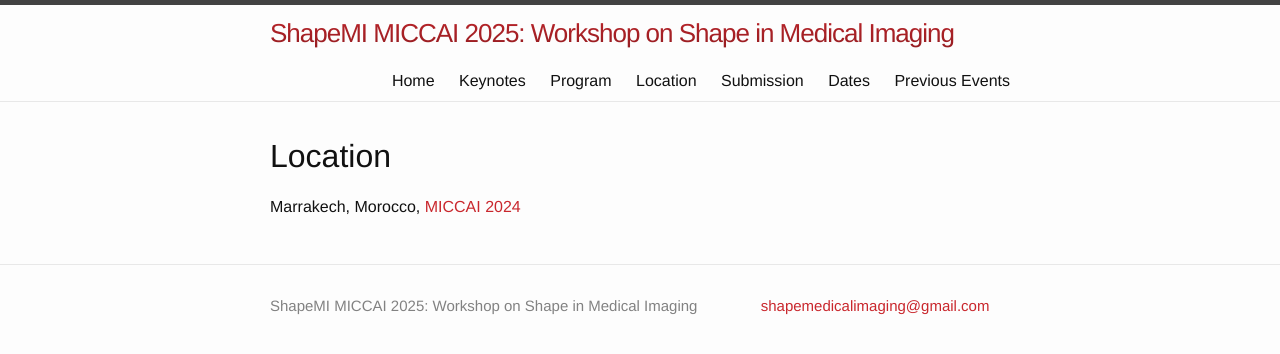
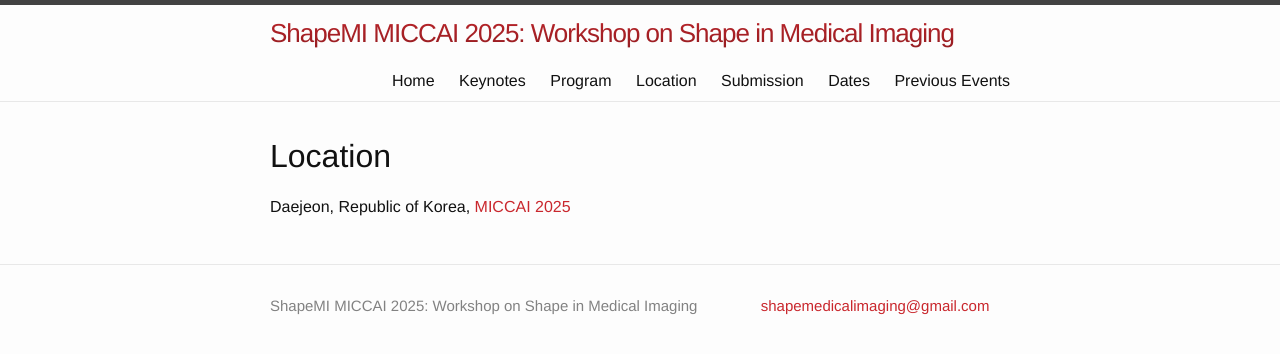
Before and after one commit to shapemi/shapemi.github.io, a Jekyll site: the page built from location/index.md, in a window 1280 px wide. Shown: the top 354 px of the page. Built offline with Jekyll 4.4.1, drawn with Linux system fonts in a browser that asks for light colours.

Commit message:
Update index.md - SM25

```diff
--- a/location/index.md
+++ b/location/index.md
@@ -6,4 +6,4 @@ order: 3
 ---
 # Location
 
-Marrakech, Morocco, [MICCAI 2024](https://conferences.miccai.org/2024/en/)
+Daejeon, Republic of Korea, [MICCAI 2025](https://conferences.miccai.org/2025/en/)
```
